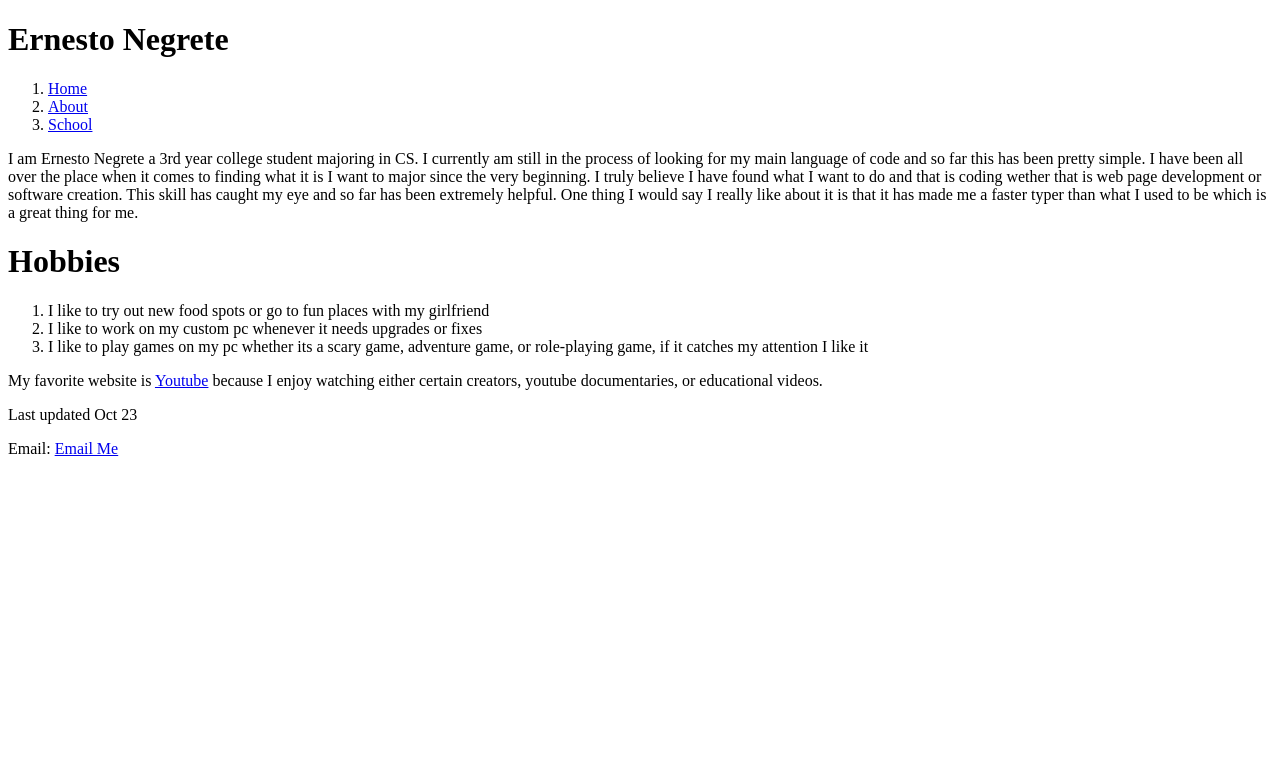
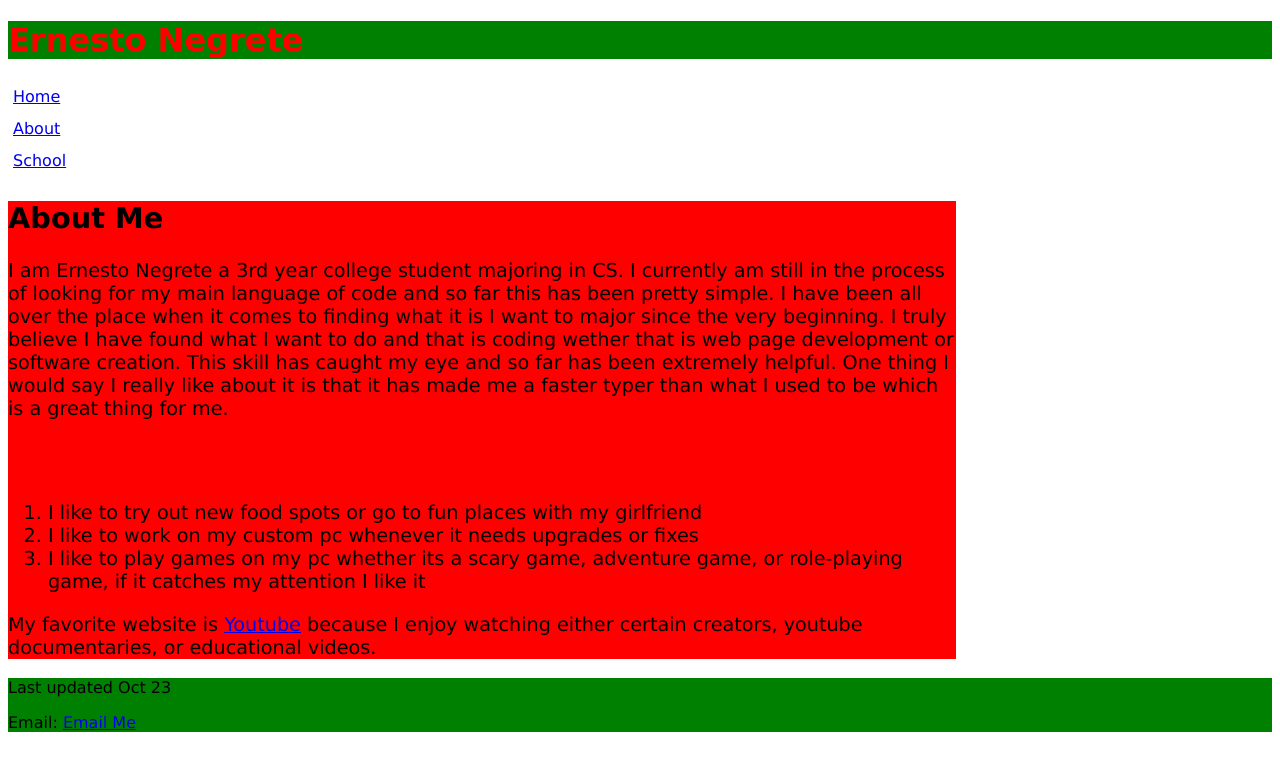
Before and after one commit to Ocretton/html, a plain HTML site: page index.html in a window 1280 px wide. Drawn offline with Linux system fonts and the light colour scheme.

Commit message:
Update index.html

```diff
--- a/index.html
+++ b/index.html
@@ -1,19 +1,23 @@
 <!DOCTYPE html>
 <html lang="en">
 <head>
-    <meta charset="utf-8">
- <title>Ernesto Negrete</title>
+<meta charset="utf-8">
+<link rel="stylesheet" href="main.css">
+
+<title>Ernesto Negrete</title>
+
 </head>
 <body>
-<h1>Ernesto Negrete</h1>
-<nav>
-<ol>
+
+<header><h1>Ernesto Negrete</h1></header>
+<nav><ul>
     <li><a href="index.html">Home</a></li>
     <li><a href="about.html">About</a></li>
     <li><a href="index.html">School</a></li>
-</ol>
+</ul>
 </nav>
-    <main>
+<section>
+<h2>About Me</h2>
         <p>I am Ernesto Negrete a 3rd year college student majoring in CS. I currently am still in the process of looking for my main language of code and so far this has been pretty simple. I have been all over the place when it comes to finding what it is I want to major since the very beginning. I truly believe I have found what I want to do and that is coding wether that is web page development or software creation. This skill has caught my eye and so far has been extremely helpful. One thing I would say I really like about it is that it has made me a faster typer than what I used to be which is a great thing for me.</p>
 
         <h1>Hobbies</h1>
@@ -24,7 +28,7 @@
         </ol>
 
         <p>My favorite website is <a href="https://www.youtube.com/">Youtube</a> because I enjoy watching either certain creators, youtube documentaries, or educational videos.</p>
-    </main>
+    </section>
 
     <footer>Last updated Oct 23 <p>Email: <a href="mailto:ernestonegrete9@gmail.com">Email Me</a></footer>
 </body>
```
